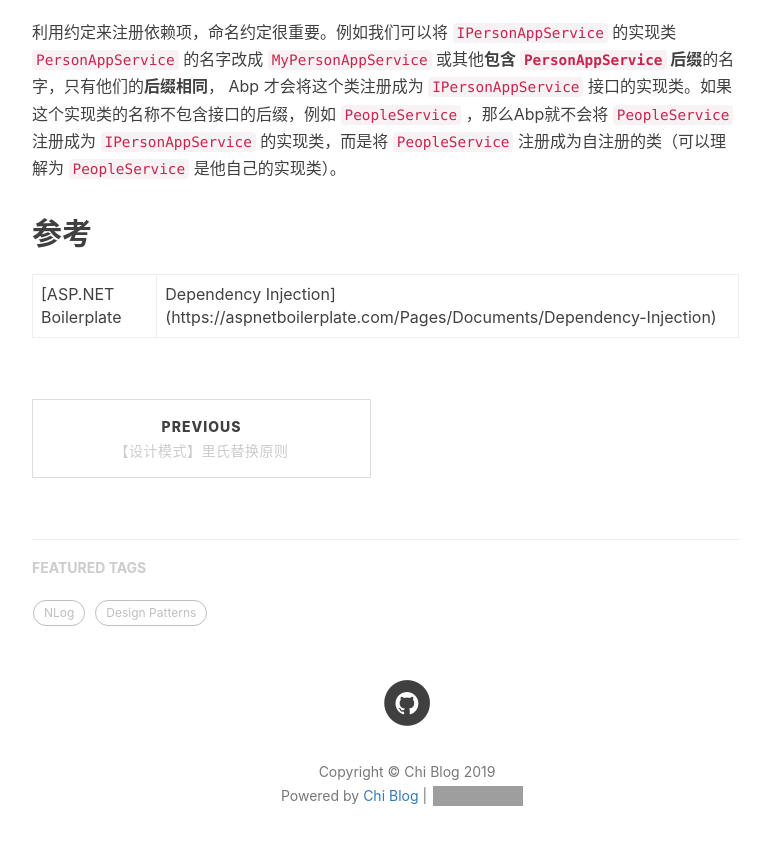
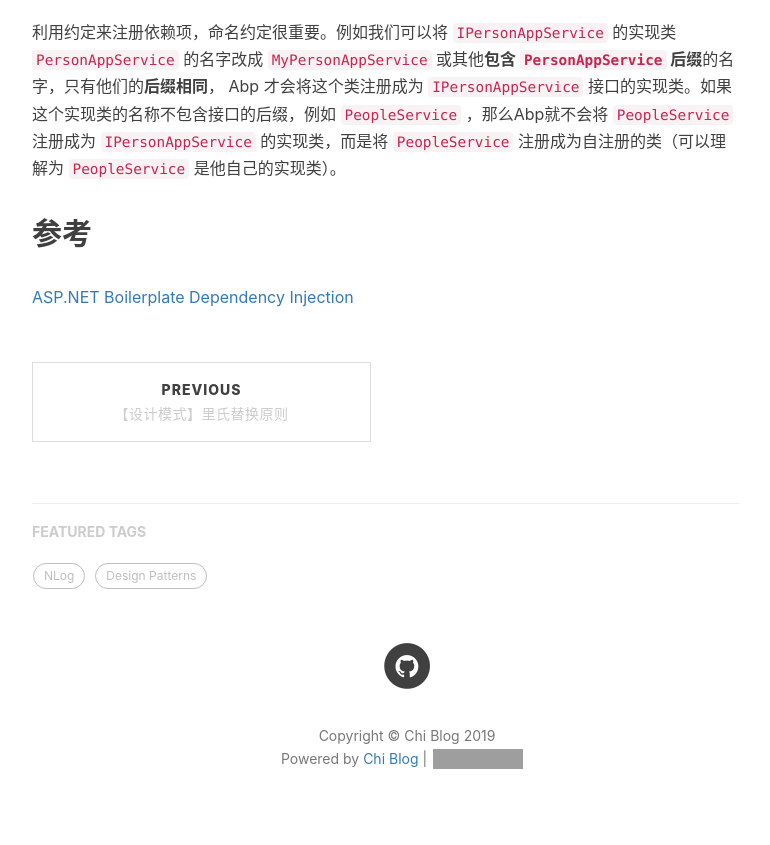
Before and after one commit to realZhangChi/realZhangChi.github.io, a Jekyll site: the page built from _posts/2019-07-16-abp-ioc.md, in a window 1280 px wide and 900 px high, scrolled down 1089 px. Shown: the top 845 px of the window, without its empty margins (233-1003 px from the left). Built offline with Jekyll 4.4.1, drawn with Linux system fonts in a browser that asks for light colours; nearby versions of some CDN libraries; comment, search, counter and statistics services are not loaded; grey boxes are pictures that could not be loaded.

Commit message:
:lipstick:

```diff
--- a/_posts/2019-07-16-abp-ioc.md
+++ b/_posts/2019-07-16-abp-ioc.md
@@ -38,4 +38,4 @@ Abp 自动注册这个服务，是因为 `IPersonAppService` 继承了 `IApplica
 
 ## 参考
 
-[ASP.NET Boilerplate | Dependency Injection](https://aspnetboilerplate.com/Pages/Documents/Dependency-Injection)
+[ASP.NET Boilerplate Dependency Injection](https://aspnetboilerplate.com/Pages/Documents/Dependency-Injection)
```
